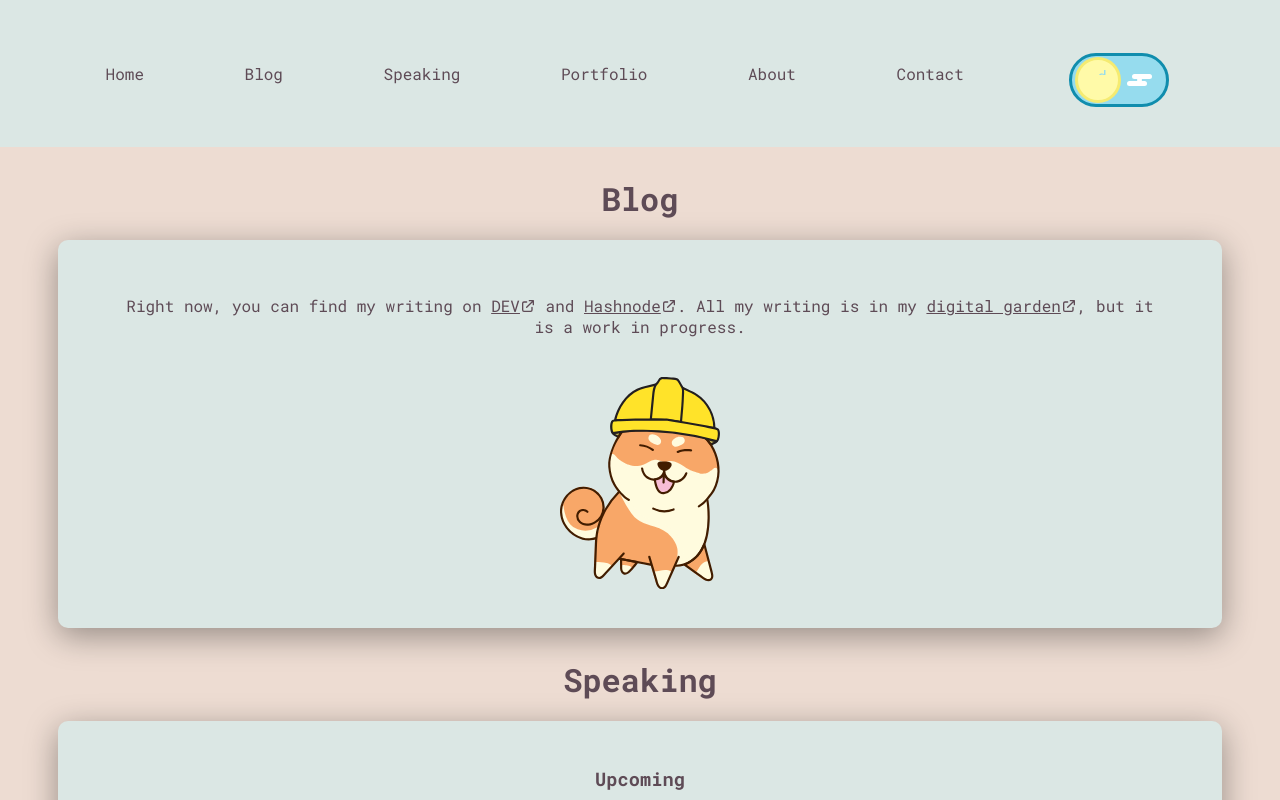
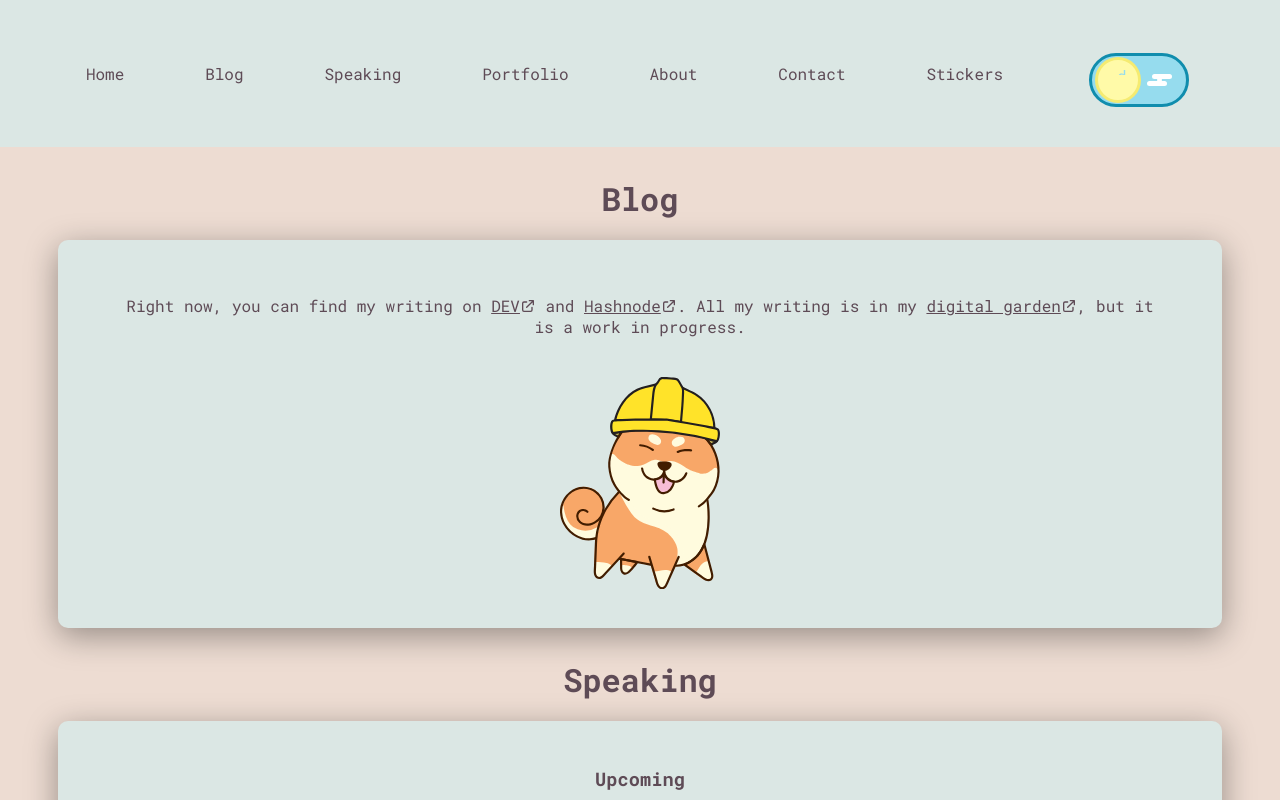
Before and after one commit to abbeyperini/Portfolio2.0, a React (Create React App) app in the folder portfolio/: page /home in a window 1280 px wide. Shown: the top 800 px of the page. Built offline with nearby package versions, Linux system fonts and the light colour scheme.

Commit message:
add sticker shop link

```diff
--- a/portfolio/src/components/NavBar.js
+++ b/portfolio/src/components/NavBar.js
@@ -12,6 +12,7 @@ function NavBar(props) {
         <Link to="/portfolio" className="nav_button" >Portfolio</Link>
         <Link to="/about" className="nav_button">About</Link>
         <Link to="/contact" className="nav_button">Contact</Link>
+        <Link to="https://abbey-perinis-stickers.printify.me/products" className="nav_button">Stickers</Link>
         <Toggle setClassName={props.setClassName} />
       </nav>
     )
```
